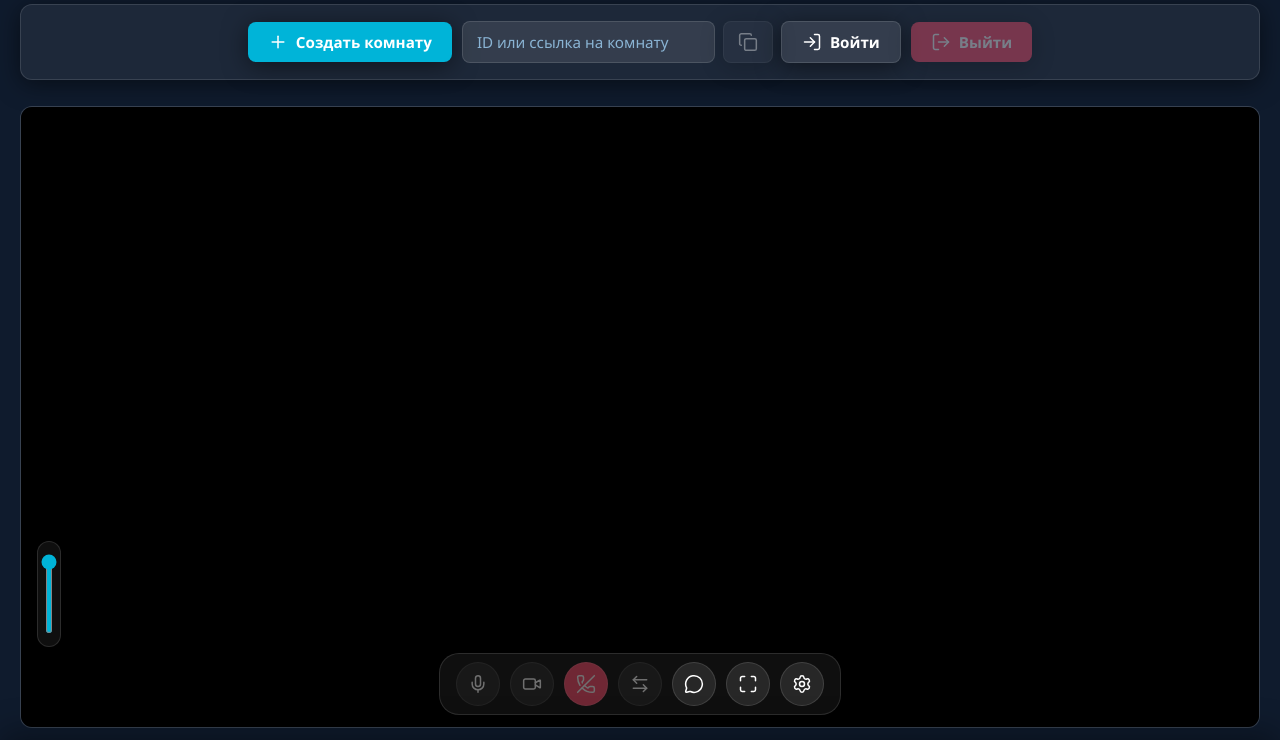
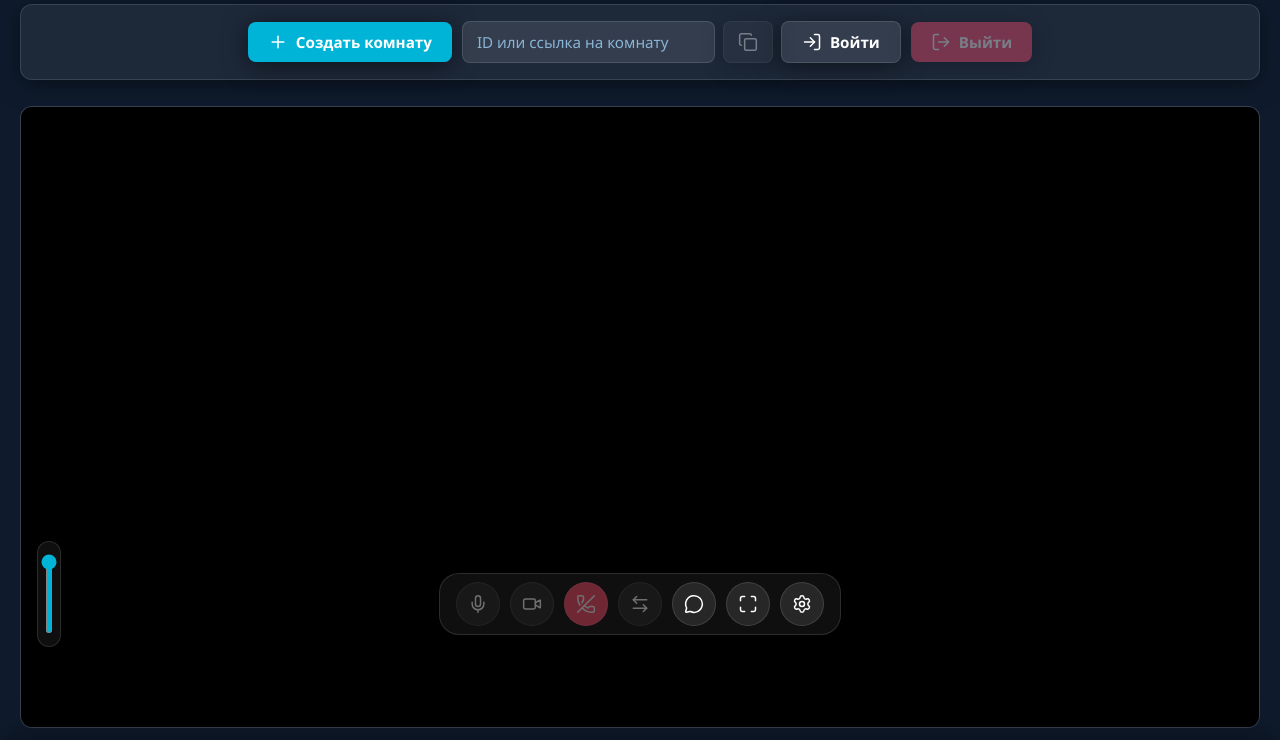
Before and after one commit to Gogoboot/zoom_refactor, a website built with Vite: page client/index.html in a window 1280 px wide. Shown: the part 60-800 px from the top of the page. Built offline with nearby package versions, Linux system fonts and the light colour scheme; no server answers.

Commit message:
refactor: refactor styles

```diff
--- a/client/src/presentation/components/drawer.js
+++ b/client/src/presentation/components/drawer.js
@@ -70,7 +70,7 @@ controlsBar.style.opacity = "1";
 controlsBar.style.pointerEvents = "auto";
 // controlsBar.style.bottom = "15px";
 controlsBar.style.bottom = "12px";
-  }
+}
 
   function toggle() {
     isOpen ? close() : open();
--- a/client/styles/components/video.css
+++ b/client/styles/components/video.css
@@ -55,9 +55,10 @@
   position: absolute;
   bottom: 12px;
 
+
   left: 0;
   right: 0;
-  margin: 0 auto;
+  margin: 80px auto;
 
   width: fit-content;
   max-width: calc(100% - 32px);
```
